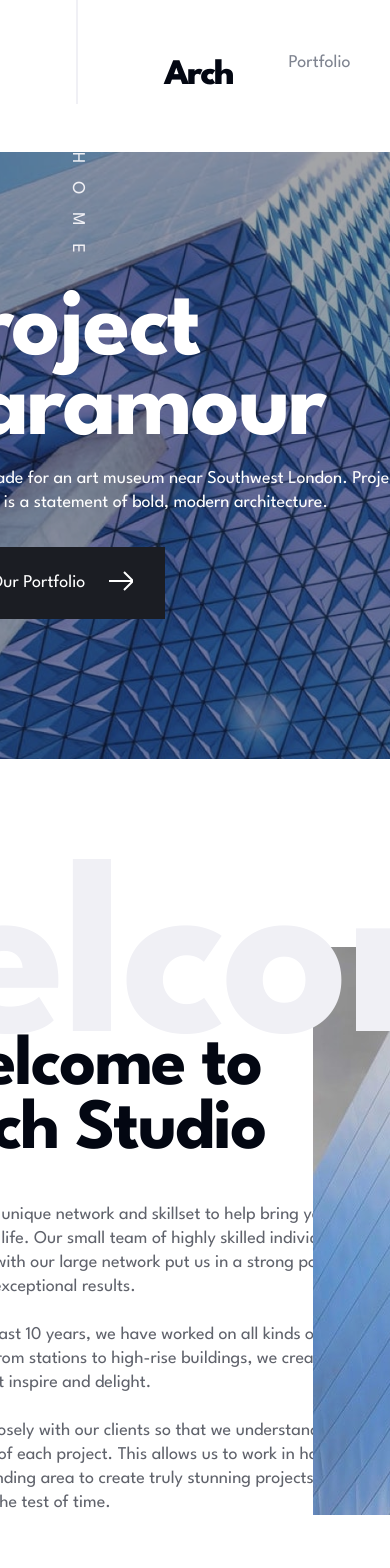
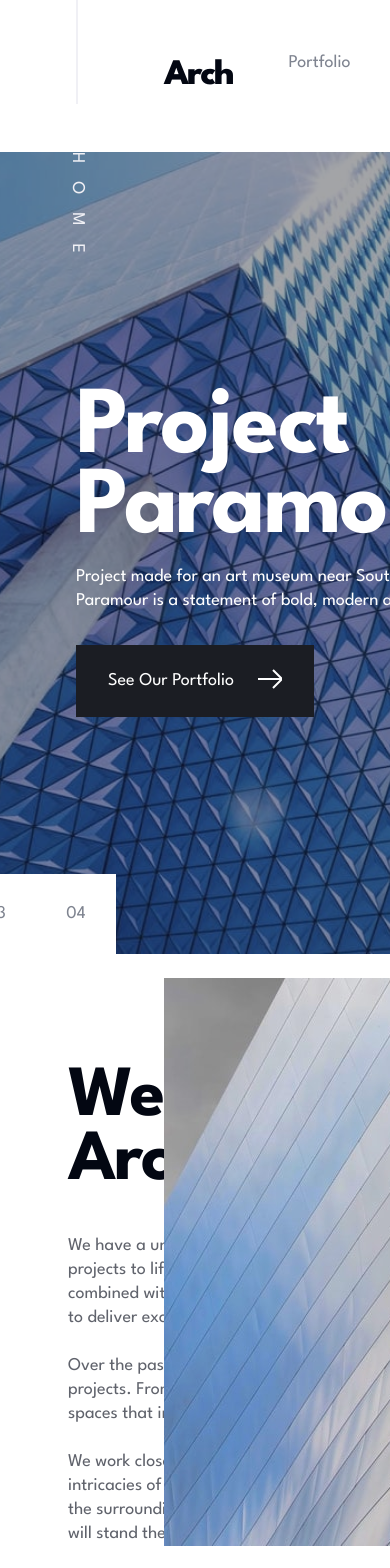
Before and after one commit to Alexjoshua14/Arch, a Next.js app: page / in a window 390 px wide. Shown: the top 1568 px of the page. Built offline with nearby package versions, Linux system fonts and the light colour scheme.

Commit message:
Work on increasing responsiveness of layout

```diff
--- a/src/app/globals.css
+++ b/src/app/globals.css
@@ -84,7 +84,7 @@
 @layer utilities {
   /** Headings **/
   .heading-xl {
-    @apply text-[250px]/[200px] tracking-[-5px] font-bold text-gray-100;
+    @apply sm:text-[150px]/[200px] md:text-[200px]/[200px] lg:text-[250px]/[200px] tracking-[-5px] font-bold text-gray-100;
   }
 
   .heading-lg {
--- a/src/components/carousel/Carousel.tsx
+++ b/src/components/carousel/Carousel.tsx
@@ -1,9 +1,10 @@
 'use client'
 
-import { FC, useState } from 'react'
+import { FC, useEffect, useState } from 'react'
 import Image from 'next/image'
 import Button from '../Button'
 import Overlay from '../image/Overlay'
+import { useScreenSize } from '@/lib/hooks/useScreenSize'
 
 interface CarouselProps {
 
@@ -45,15 +46,38 @@ const images = [
 ]
 
 const Carousel: FC<CarouselProps> = ({ }) => {
-  const width = 1440
-  const size: 'desktop' | 'tablet' | 'mobile' = 'desktop'
+  const { screenSize } = useScreenSize()
 
   const [selectedImage, setSelectedImage] = useState(images[0])
+  const [imageSize, setImageSize] = useState([1110, 720])
+
+  useEffect(() => {
+    const imageSizes = new Map([
+      ['desktop', [1110, 720]],
+      ['tablet', [573, 720]],
+      ['mobile', [375, 560]]
+    ])
+
+    const dimensions = imageSizes.get(screenSize)
+
+    if (dimensions) {
+      setImageSize(dimensions)
+    }
+  }, [screenSize])
+
+
 
   return (
-    <div className="relative w-full h-full">
-      <div className="relative">
-        <Image src={selectedImage.src.replace("SIZE", size)} alt={selectedImage.alt} width={1110} height={720} quality={100} />
+    <div className="relative w-full h-full flex items-center justify-center">
+      <div className="relative w-full">
+        <Image
+          src={selectedImage.src.replace("SIZE", screenSize)}
+          alt={selectedImage.alt}
+          width={imageSize[0]}
+          height={imageSize[1]}
+          className="w-full h-auto object-contain"
+          quality={100}
+        />
         <Overlay />
         <div className="z-20 absolute top-1/2 -translate-y-1/2 left-[12.5rem] w-[544px] text-white">
           <div className="flex flex-col gap-4 pb-8">
--- a/src/sections/home/Featured.tsx
+++ b/src/sections/home/Featured.tsx
@@ -1,6 +1,7 @@
 'use client'
 
 import Button from '@/components/Button'
+import { useScreenSize } from '@/lib/hooks/useScreenSize'
 import Image from 'next/image'
 import Link from 'next/link'
 import { FC, useState } from 'react'
@@ -28,8 +29,8 @@ const featuredData = [
 ]
 
 const Featured: FC<FeaturedProps> = ({ }) => {
-  const width = 1110
-  const size: 'Desktop' | 'Tablet' | 'Mobile' = 'Desktop'
+  const { screenSize } = useScreenSize()
+
 
 
   return (
@@ -40,12 +41,12 @@ const Featured: FC<FeaturedProps> = ({ }) => {
         </h1>
         <Button text="See All" arrow />
       </div>
-      <div className="h-[560px] w-full flex justify-between">
+      <div className="h-[560px] w-full flex justify-between gap-4">
         {
           featuredData.map((item, index) => (
             <div key={`Featured-${item.title}`} className="relative w-fit h-fit overflow-clip">
               <div>
-                <Image src={item.src.replace('SIZE', size)} alt={item.alt} width={350} height={560} />
+                <Image src={item.src.replace('SIZE', screenSize)} alt={item.alt} width={350} height={560} className="w-full h-auto object-contain" />
                 <div className="absolute left-0 top-0 w-full h-full bg-gray-900/20" />
               </div>
               <div className="absolute -right-3 top-4">
--- a/src/sections/home/Welcome.tsx
+++ b/src/sections/home/Welcome.tsx
@@ -8,7 +8,7 @@ interface WelcomeProps {
 const Welcome: FC<WelcomeProps> = ({ }) => {
   return (
     <section className="relative w-full section flex flex-col">
-      <h1 className="z-10 heading-xl -mb-9">
+      <h1 className="hidden sm:block z-10 heading-xl -mb-9">
         {`Welcome`}
       </h1>
       <div className="relative pl-48 w-full">
```
